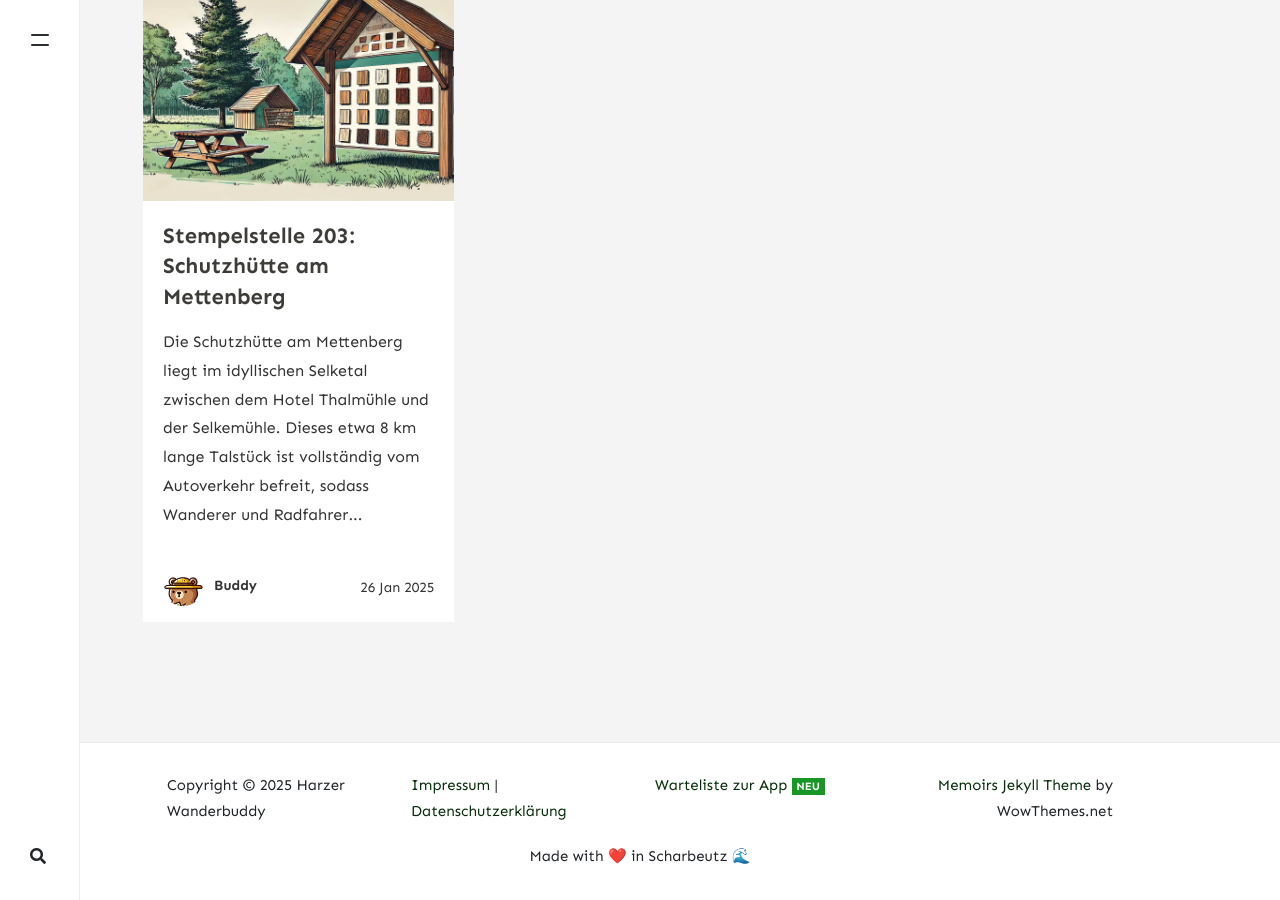
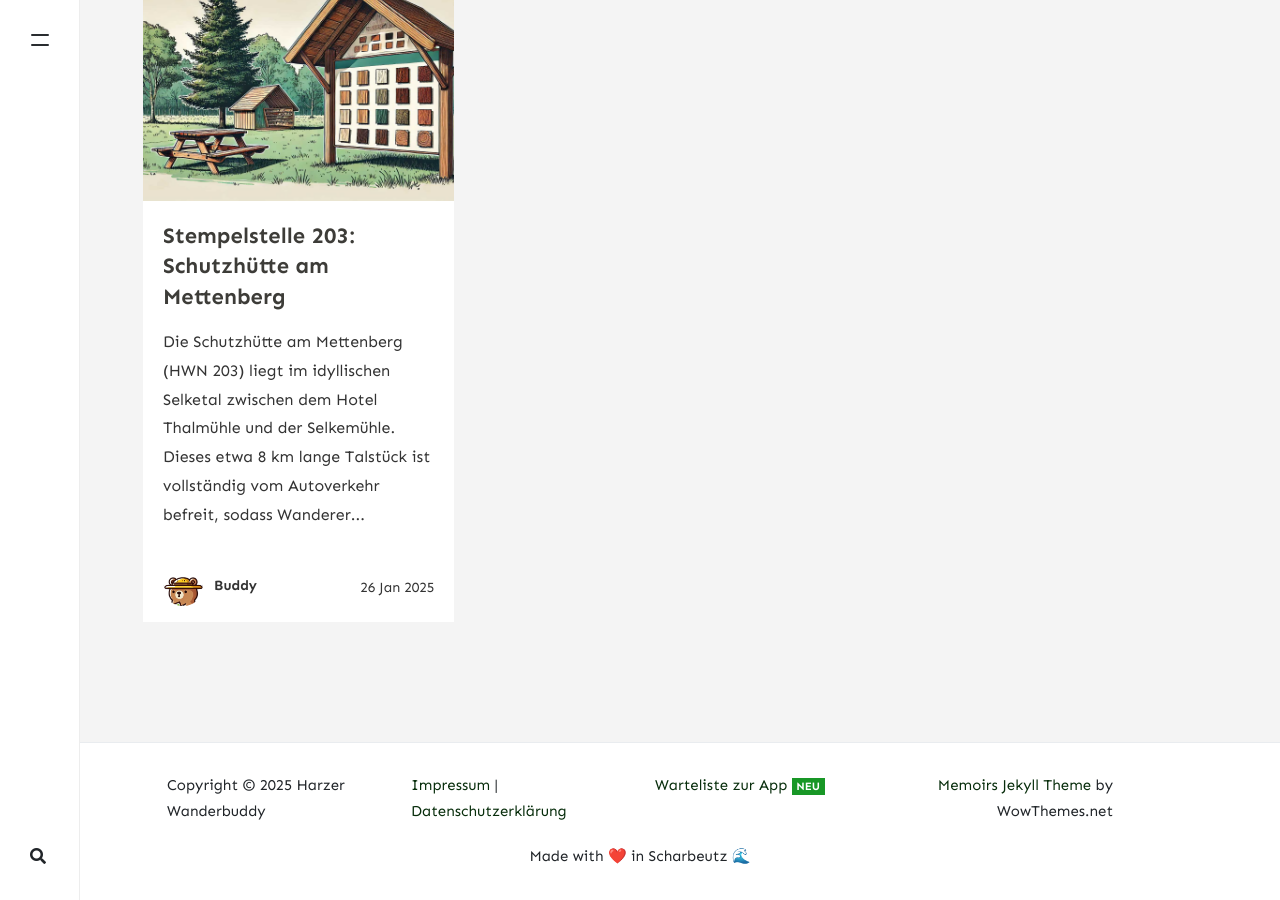
Before and after one commit to JanTristanH/harzer-wander-buddy-website, a Jekyll site: the page built from _posts/stampboxes/2025-01-26-stempelstelle-204-selkesicht-an-der-ackeburg.md, in a window 1280 px wide and 900 px high, scrolled down 3371 px. Built offline with Jekyll 4.4.1, drawn with Linux system fonts in a browser that asks for light colours; nearby versions of some CDN libraries; comment, search, counter and statistics services are not loaded; some of the changed text lies outside the part shown.

Commit message:
Add HWN to beginning of text

```diff
--- a/_posts/stampboxes/2025-01-26-stempelstelle-203-schutzhuette-am-mettenberg.md
+++ b/_posts/stampboxes/2025-01-26-stempelstelle-203-schutzhuette-am-mettenberg.md
@@ -10,7 +10,7 @@
 ---
 
 
-Die **Schutzhütte am Mettenberg** liegt im idyllischen **Selketal** zwischen dem Hotel Thalmühle und der Selkemühle. Dieses etwa **8 km lange Talstück** ist vollständig vom Autoverkehr befreit, sodass Wanderer und Radfahrer die Natur in Ruhe genießen können. Der breite, gut befestigte Weg führt durch das Naturschutzgebiet und bietet beeindruckende Einblicke in die einzigartige **Flora und Fauna** der Region.
+Die **Schutzhütte am Mettenberg (HWN 203)** liegt im idyllischen **Selketal** zwischen dem Hotel Thalmühle und der Selkemühle. Dieses etwa **8 km lange Talstück** ist vollständig vom Autoverkehr befreit, sodass Wanderer und Radfahrer die Natur in Ruhe genießen können. Der breite, gut befestigte Weg führt durch das Naturschutzgebiet und bietet beeindruckende Einblicke in die einzigartige **Flora und Fauna** der Region.
 
 > *Bild: erstellt mit KI in DALL·E durch Harzer Wanderbuddy*
 
--- a/_posts/stampboxes/2025-01-26-stempelstelle-204-selkesicht-an-der-ackeburg.md
+++ b/_posts/stampboxes/2025-01-26-stempelstelle-204-selkesicht-an-der-ackeburg.md
@@ -9,7 +9,7 @@
 imageshadow: true
 ---
 
-Die **Selkesicht** ist einer der schönsten Aussichtspunkte im Harz. Von einem Felsvorsprung oberhalb des Selketals bietet sich ein atemberaubender Blick auf die gegenüberliegende **Burg Falkenstein (HWN 200)**. Die Stempelstelle 204 wurde 2021 zur **schönsten Stempelstelle des Jahres** gewählt.
+Die **Selkesicht (HWN 204)** ist einer der schönsten Aussichtspunkte im Harz. Von einem Felsvorsprung oberhalb des Selketals bietet sich ein atemberaubender Blick auf die gegenüberliegende **Burg Falkenstein (HWN 200)**. Die Stempelstelle 204 wurde 2021 zur **schönsten Stempelstelle des Jahres** gewählt.
 
 ![HWN 204](/assets/images/stampboxes/204-Selkesicht_an_der_Ackeburg_box.jpg "HWN 204 - Blick auf Burg Falkenstein")
 
```
